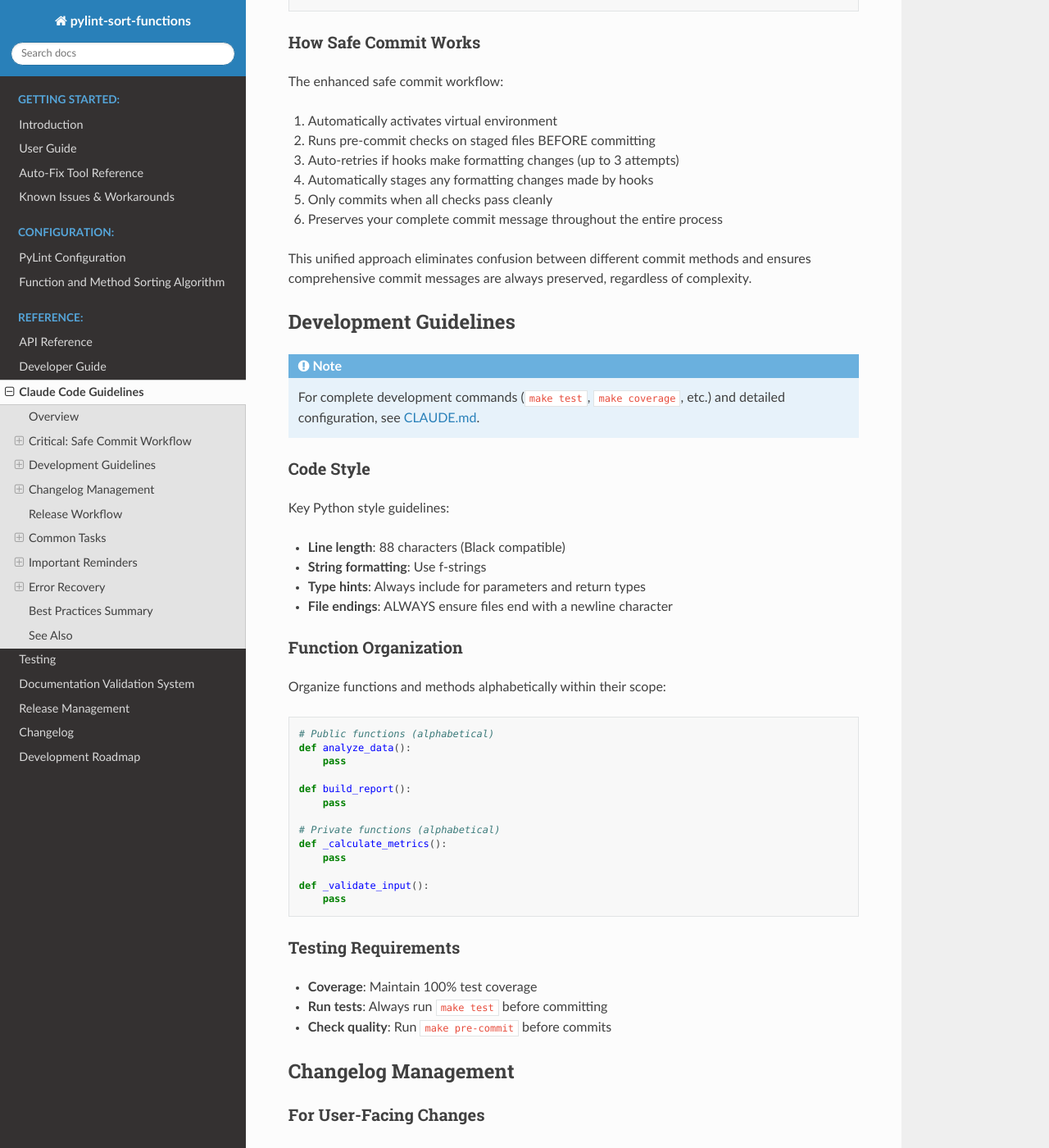
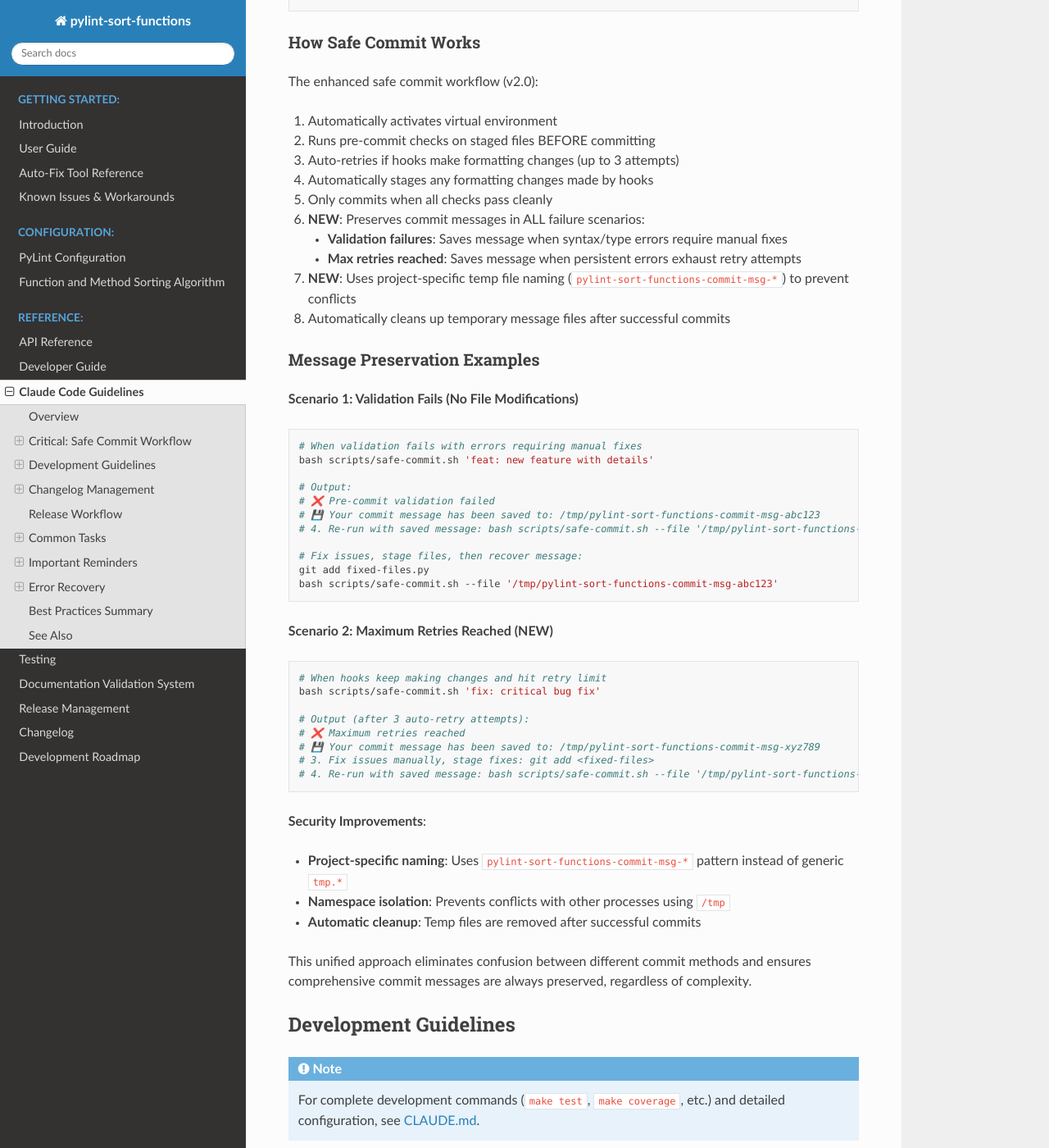
Before and after one commit to hakonhagland/pylint-sort-functions, a Sphinx documentation site: the page built from docs/claude.rst, in a window 1280 px wide and 1400 px high, scrolled down 1800 px. Shown: the whole window at 82% size. Built offline with Sphinx 7.4.7 and the Read the Docs theme 3.1.0, drawn with Linux system fonts in a browser that asks for light colours.

Commit message:
docs: update CLAUDE.md and claude.rst with enhanced safe-commit workflow
- Document new message preservation for max-retries scenario
- Explain project-specific temp file naming (pylint-sort-functions-commit-msg-*)
- Add examples for both failure scenarios with recovery instructions
- Clarify security improvements and namespace isolation
- Update workflow version to v2.0 reflecting recent enhancements

These updates ensure Claude Code and developers understand the full
capabilities of the improved safe-commit.sh script, particularly the
comprehensive message preservation that prevents workflow violations.

🤖 Generated with [Claude Code](https://claude.ai/code)

Co-Authored-By: Claude <noreply@anthropic.com>

```diff
--- a/docs/claude.rst
+++ b/docs/claude.rst
@@ -82,14 +82,58 @@ Required Workflow
 How Safe Commit Works
 ~~~~~~~~~~~~~~~~~~~~~
 
-The enhanced safe commit workflow:
+The enhanced safe commit workflow (v2.0):
 
 1. Automatically activates virtual environment
 2. Runs pre-commit checks on staged files BEFORE committing
 3. Auto-retries if hooks make formatting changes (up to 3 attempts)
 4. Automatically stages any formatting changes made by hooks
 5. Only commits when all checks pass cleanly
-6. Preserves your complete commit message throughout the entire process
+6. **NEW**: Preserves commit messages in ALL failure scenarios:
+
+   * **Validation failures**: Saves message when syntax/type errors require manual fixes
+   * **Max retries reached**: Saves message when persistent errors exhaust retry attempts
+
+7. **NEW**: Uses project-specific temp file naming (``pylint-sort-functions-commit-msg-*``) to prevent conflicts
+8. Automatically cleans up temporary message files after successful commits
+
+Message Preservation Examples
+~~~~~~~~~~~~~~~~~~~~~~~~~~~~~
+
+**Scenario 1: Validation Fails (No File Modifications)**
+
+.. code-block:: bash
+
+   # When validation fails with errors requiring manual fixes
+   bash scripts/safe-commit.sh 'feat: new feature with details'
+
+   # Output:
+   # ❌ Pre-commit validation failed
+   # 💾 Your commit message has been saved to: /tmp/pylint-sort-functions-commit-msg-abc123
+   # 4. Re-run with saved message: bash scripts/safe-commit.sh --file '/tmp/pylint-sort-functions-commit-msg-abc123'
+
+   # Fix issues, stage files, then recover message:
+   git add fixed-files.py
+   bash scripts/safe-commit.sh --file '/tmp/pylint-sort-functions-commit-msg-abc123'
+
+**Scenario 2: Maximum Retries Reached (NEW)**
+
+.. code-block:: bash
+
+   # When hooks keep making changes and hit retry limit
+   bash scripts/safe-commit.sh 'fix: critical bug fix'
+
+   # Output (after 3 auto-retry attempts):
+   # ❌ Maximum retries reached
+   # 💾 Your commit message has been saved to: /tmp/pylint-sort-functions-commit-msg-xyz789
+   # 3. Fix issues manually, stage fixes: git add <fixed-files>
+   # 4. Re-run with saved message: bash scripts/safe-commit.sh --file '/tmp/pylint-sort-functions-commit-msg-xyz789'
+
+**Security Improvements**:
+
+* **Project-specific naming**: Uses ``pylint-sort-functions-commit-msg-*`` pattern instead of generic ``tmp.*``
+* **Namespace isolation**: Prevents conflicts with other processes using ``/tmp``
+* **Automatic cleanup**: Temp files are removed after successful commits
 
 This unified approach eliminates confusion between different commit methods and ensures comprehensive commit messages are always preserved, regardless of complexity.
 
```
Also changed, not shown: CLAUDE.md (+30 -9 lines).
